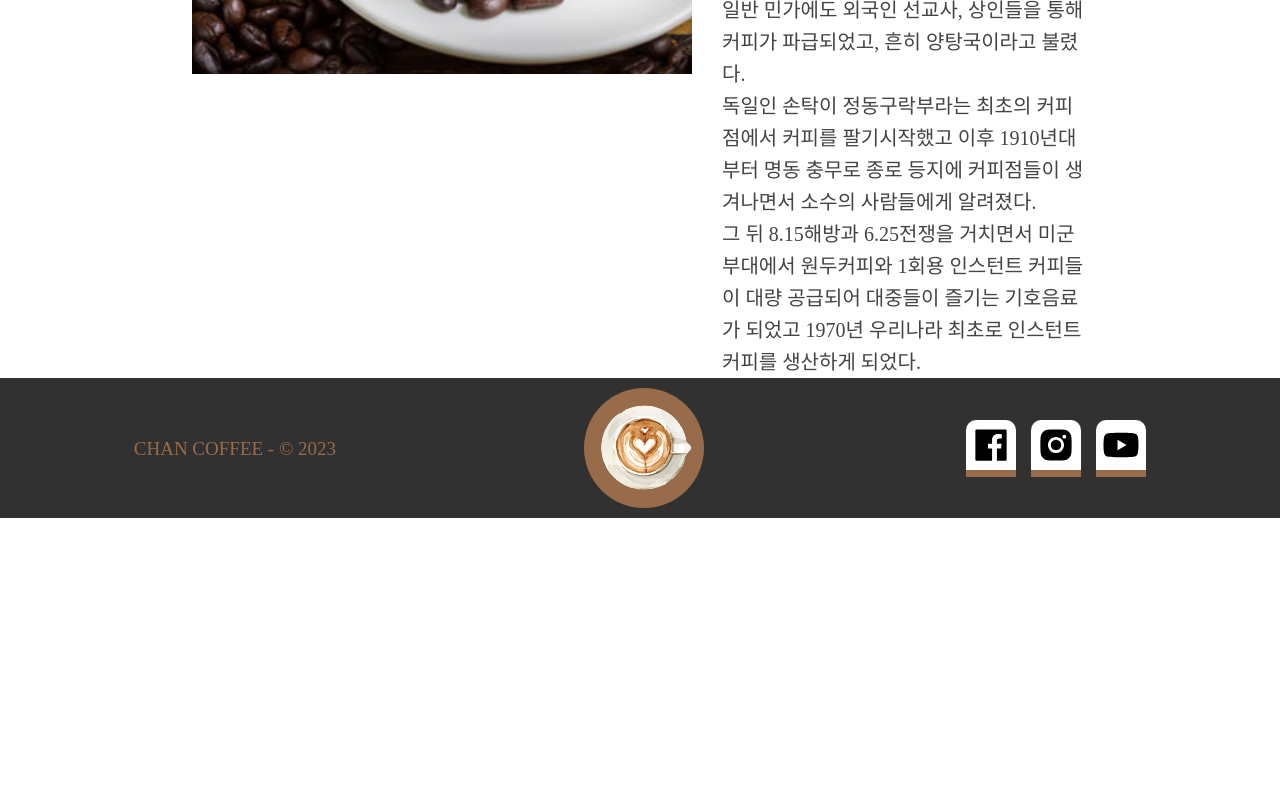
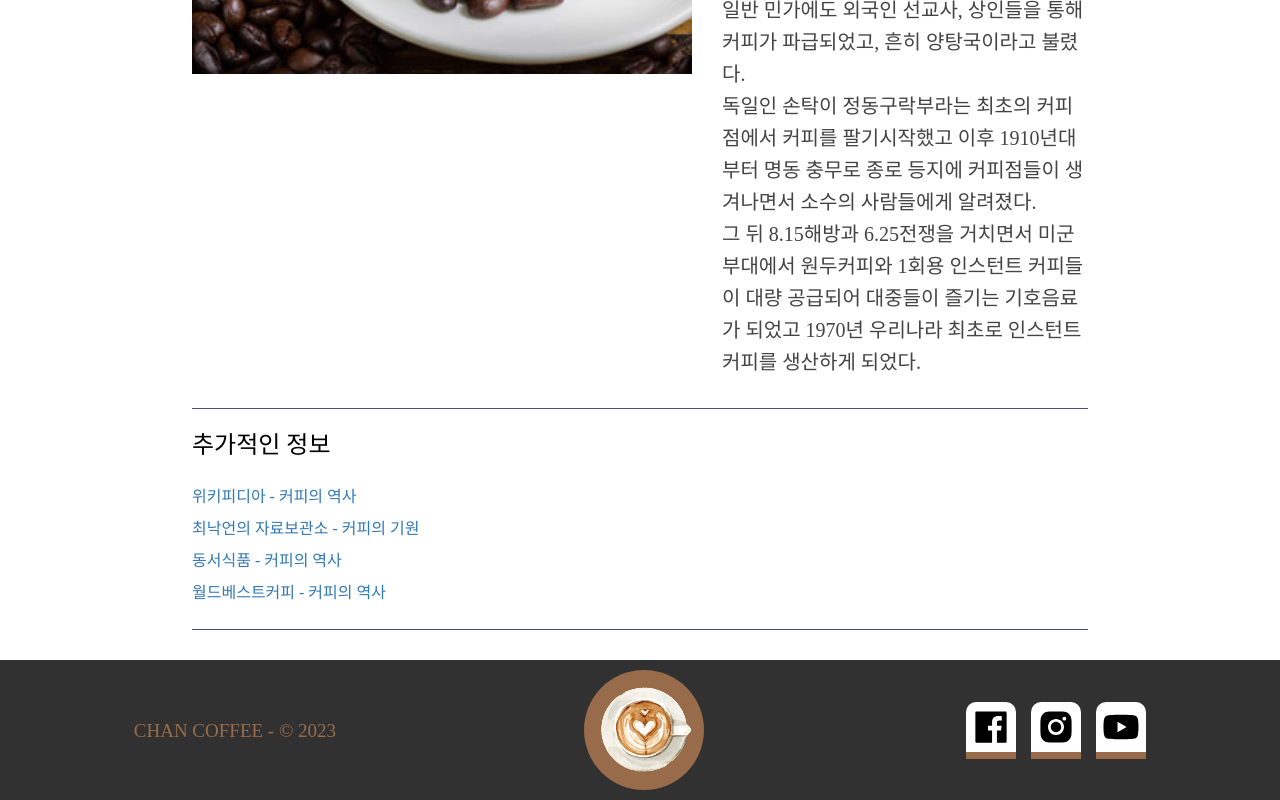
Before and after one commit to chanyoungcoding/Coffee-site, a React (Vite) app in the folder client/: page /coffeehistory in a window 1280 px wide. Shown: the part 2902-3702 px from the top of the page. Before the commit the page ends 3420 px from the top, so only its background shows below. Built offline with nearby package versions, Linux system fonts and the light colour scheme; a web font is replaced by a local one.

Commit message:
youtube 추가 및 링크 보강

```diff
--- a/client/src/components/CoffeeStory/CoffeeHistory.tsx
+++ b/client/src/components/CoffeeStory/CoffeeHistory.tsx
@@ -46,6 +46,13 @@ const CoffeeHistory:React.FC = () => {
           그 뒤 8.15해방과 6.25전쟁을 거치면서 미군부대에서 원두커피와 1회용 인스턴트 커피들이 대량 공급되어 대중들이 즐기는 기호음료가 되었고 1970년 우리나라 최초로 인스턴트 커피를 생산하게 되었다.<br/>
         </p>
       </div>
+      <div className="inner__link">
+        <h5>추가적인 정보</h5>
+        <a href="https://ko.wikipedia.org/wiki/%EC%BB%A4%ED%94%BC%EC%9D%98_%EC%97%AD%EC%82%AC">위키피디아 - 커피의 역사</a>
+        <a href="http://www.seehint.com/word.asp?no=11018">최낙언의 자료보관소 - 커피의 기원</a>
+        <a href="https://www.dongsuh.co.kr/2017/03_mediaCenter/06_coffeeClass_step1_view3.asp">동서식품 - 커피의 역사</a>
+        <a href="https://www.wbckorea.com/%EC%BB%A4%ED%94%BC%EC%9D%98-%EC%97%AD%EC%82%AC/">월드베스트커피 - 커피의 역사</a>
+      </div>
     </div>
   );
 }
--- a/client/src/components/CoffeeStory/CoffeeProductionProcess.tsx
+++ b/client/src/components/CoffeeStory/CoffeeProductionProcess.tsx
@@ -54,6 +54,13 @@ const CoffeeProductionProcess = () => {
             <ProductionProcessStep key={index} num={index} step={item}/>
           ))}
         </div>
+        <div className="inner__link">
+          <h5>추가적인 정보</h5>
+          <a target="_blank" href="https://mr-right.tistory.com/20">아재아재 바른아재 - 커피의 생산 과정</a>
+          <a target="_blank" href="https://dayloglab.com/entry/%EC%BB%A4%ED%94%BC%EC%9D%98-%EC%9E%AC%EB%B0%B0-%EA%B3%BC%EC%A0%95">day, log, lab - 커피의 재배 과정</a>
+          <a target="_blank" href="https://m.blog.naver.com/jazzyoulove/220476464053">양두마리 - 한잔의 커피가 되기까지 10단계 과정</a>
+          <a target="_blank" href="https://m.blog.naver.com/mortareg/220907551379">고미리레 - 커피 재배 과정 원두 수확 방법</a>
+        </div>
       </div>
     </div>
   );
--- a/client/src/components/CoffeeStory/CoffeeTypes.tsx
+++ b/client/src/components/CoffeeStory/CoffeeTypes.tsx
@@ -32,6 +32,12 @@ const CoffeeTypes = () => {
       <div className="coffeetypes__inner">
         <CoffeeTypesIntroduce data={data}/>
       </div>
+      <div className="inner__link">
+        <h5>추가적인 정보</h5>
+        <a href="https://knowledge-container.tistory.com/entry/%EC%BB%A4%ED%94%BC%EC%9D%98-%EC%A2%85%EB%A5%98%EC%99%80-%ED%8A%B9%EC%A7%95ft-%EB%82%98%EB%9D%BC%EB%B3%84-%EC%BB%A4%ED%94%BC">티스토리 - 커피의 종류와 특징</a>
+        <a href="https://lovinegar.com/entry/%EC%BB%A4%ED%94%BC-%EC%9B%90%EB%91%90%EC%9D%98-%EC%A2%85%EB%A5%98-%EC%BB%A4%ED%94%BC-%ED%9A%A8%EB%8A%A5%EA%B3%BC-%EB%82%B4-%EB%AA%B8%EC%97%90-%EB%A7%9E%EB%8A%94-%EC%BB%A4%ED%94%BC-%EC%84%AD%EC%B7%A8%EB%B2%95">동그라미정보 - 원두커피 종류</a>
+        <a href="https://100479story.tistory.com/56">오지라퍼의 세상 - 나라별 즐겨 마시는 커피의 정류</a>
+      </div>
     </div>
   );
 }
--- a/client/src/components/Recipe/RecipeDetail/RecipeYoutube.tsx
+++ b/client/src/components/Recipe/RecipeDetail/RecipeYoutube.tsx
@@ -1,15 +1,20 @@
 import React from "react";
 import YouTube from "react-youtube";
+import { Data } from "../../../models/coffee";
 
-const RecipeYoutube:React.FC = () => {
+interface YoutubeData {
+  data: Data[] | undefined
+}
 
-  const options = {width : "1000px", height: "500px", playerVars: { autoplay: 1, modestbranding: 1, playlist: "auAQ_A--c5I"}}
+const RecipeYoutube:React.FC<YoutubeData> = ({data}) => {
+  const youtubeUrl = data?.map(item => item.youtube).toString();
+  const options = {width : "1000px", height: "500px" }
 
   return (
     <div className="recipeyoutube">
       <YouTube
         className="youtube"
-        videoId="auAQ_A--c5I" //동영상 주소
+        videoId={youtubeUrl}//동영상 주소
         opts={options}
       />
     </div>
--- a/client/src/models/coffee.ts
+++ b/client/src/models/coffee.ts
@@ -17,6 +17,7 @@ export interface Data {
   imgurl:string;
   materials: string[];
   howToMake: string[];
+  youtube: string
 }
 
 export interface DetailItem {
--- a/client/src/pages/RecipeDetail.tsx
+++ b/client/src/pages/RecipeDetail.tsx
@@ -29,7 +29,7 @@ const Recipe:React.FC = () => {
         </div>
         <RecipeMaterials data={data}/>
         <RecipeOrder data={data} />
-        <RecipeYoutube/>
+        <RecipeYoutube data={data}/>
       </div>
     </div>
   );
--- a/client/src/styles/coffeeStory.scss
+++ b/client/src/styles/coffeeStory.scss
@@ -11,6 +11,11 @@
     padding-bottom: 15px;
     border-bottom: 1px solid #444444;
     font-size: 30px;
+  }
+
+  h5 {
+    padding: 20px 0px;
+    font-size: 24px;
   }
 
   .article__a {
@@ -77,6 +82,17 @@
             }
           }
         }
+        .inner__link {
+          display: flex;
+          flex-direction: column;
+          margin-bottom: 30px;
+          padding-bottom: 20px;
+          border-top: 1px solid #44507A;
+          border-bottom: 1px solid #44507A;
+          a {
+            color: #3279B7;
+          }
+        }
         @media (max-width: 1320px) {
           .inner__step {
             grid-template-columns: repeat(2, 1fr);
@@ -103,6 +119,17 @@
         }
         .img_2 {
           margin-left: 30px;
+        }
+      }
+      .inner__link {
+        display: flex;
+        flex-direction: column;
+        margin:30px 0px;
+        padding-bottom: 20px;
+        border-top: 1px solid #44507A;
+        border-bottom: 1px solid #44507A;
+        a {
+          color: #3279B7;
         }
       }
     }
@@ -137,6 +164,17 @@
               text-align: center;
             }
           }
+        }
+      }
+      .inner__link {
+        display: flex;
+        flex-direction: column;
+        margin:30px 0px;
+        padding-bottom: 20px;
+        border-top: 1px solid #44507A;
+        border-bottom: 1px solid #44507A;
+        a {
+          color: #3279B7;
         }
       }
       @media (max-width: 1320px) {
--- a/client/src/styles/recipe.scss
+++ b/client/src/styles/recipe.scss
@@ -78,10 +78,10 @@
       }
     }
     .recipeyoutube {
+      height: 600px;
       .youtube {
         display: flex;
         justify-content: center;
-        margin: 50px;
       }
     }
   }
```
